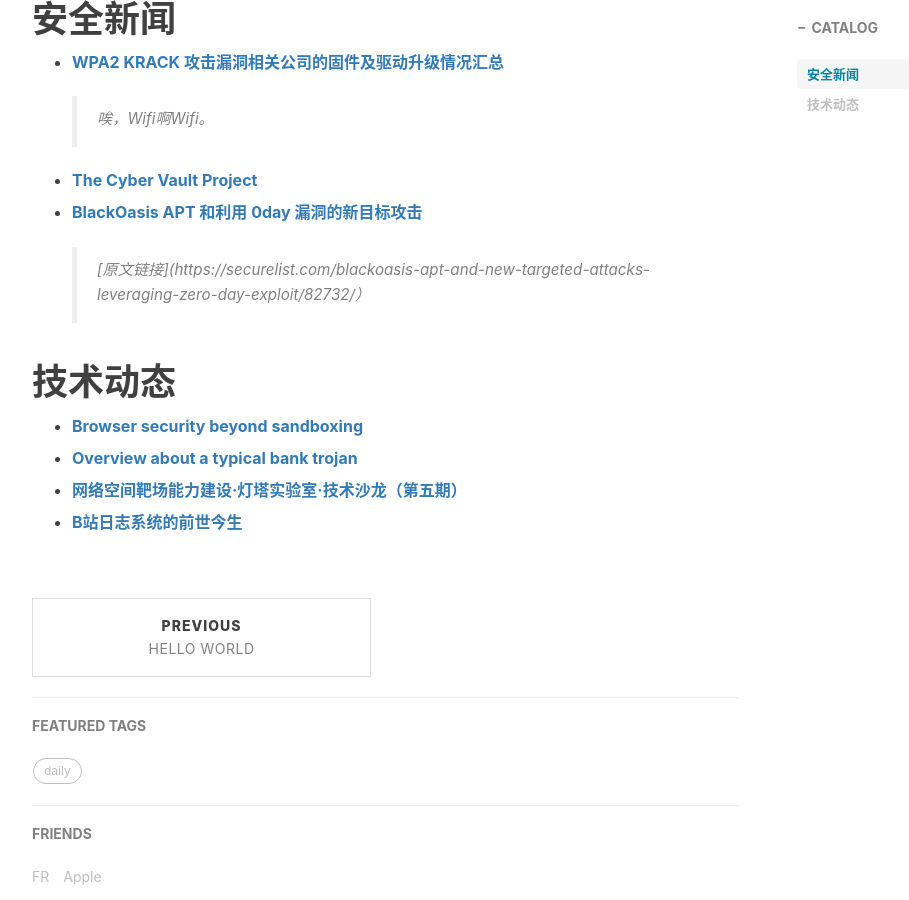
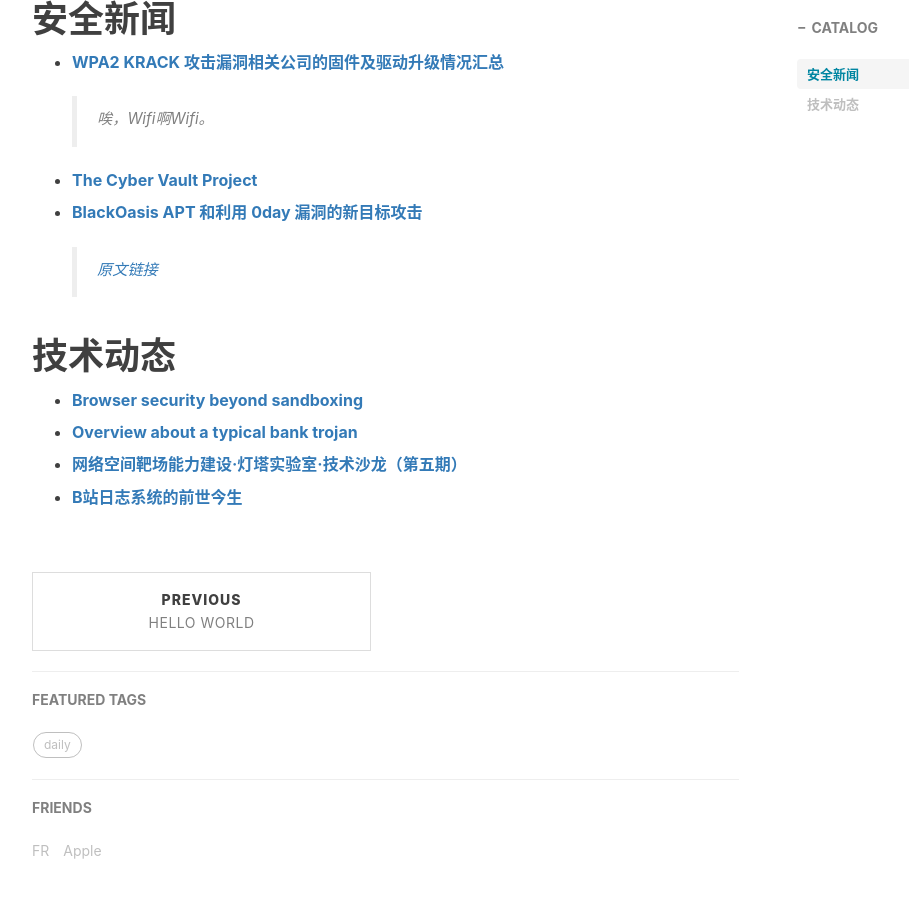
Before and after one commit to flankeraptor/flankeraptor.github.io, a Jekyll site: the page built from _posts/2017-10-19-20171019-安全动态.md, in a window 1280 px wide and 900 px high, scrolled down 573 px. Shown: the whole window, without its empty margins (233-1142 px from the left). Built offline with Jekyll 4.4.1, drawn with Linux system fonts in a browser that asks for light colours; nearby versions of some CDN libraries; comment, search, counter and statistics services are not loaded.

Commit message:
Update 2017-10-19-20171019-安全动态.md

```diff
--- a/_posts/2017-10-19-20171019-安全动态.md
+++ b/_posts/2017-10-19-20171019-安全动态.md
@@ -16,7 +16,7 @@ tags:
 - **[The Cyber Vault Project](http://nsarchive.gwu.edu/project/cyber-vault-project)**
 
  - **[BlackOasis APT 和利用 0day 漏洞的新目标攻击](https://paper.seebug.org/418/)**
-     >[原文链接](https://securelist.com/blackoasis-apt-and-new-targeted-attacks-leveraging-zero-day-exploit/82732/）
+     >[原文链接](https://securelist.com/blackoasis-apt-and-new-targeted-attacks-leveraging-zero-day-exploit/82732/)
 
 # 技术动态
 - **[Browser security beyond sandboxing](https://blogs.technet.microsoft.com/mmpc/2017/10/18/browser-security-beyond-sandboxing/)**
```
